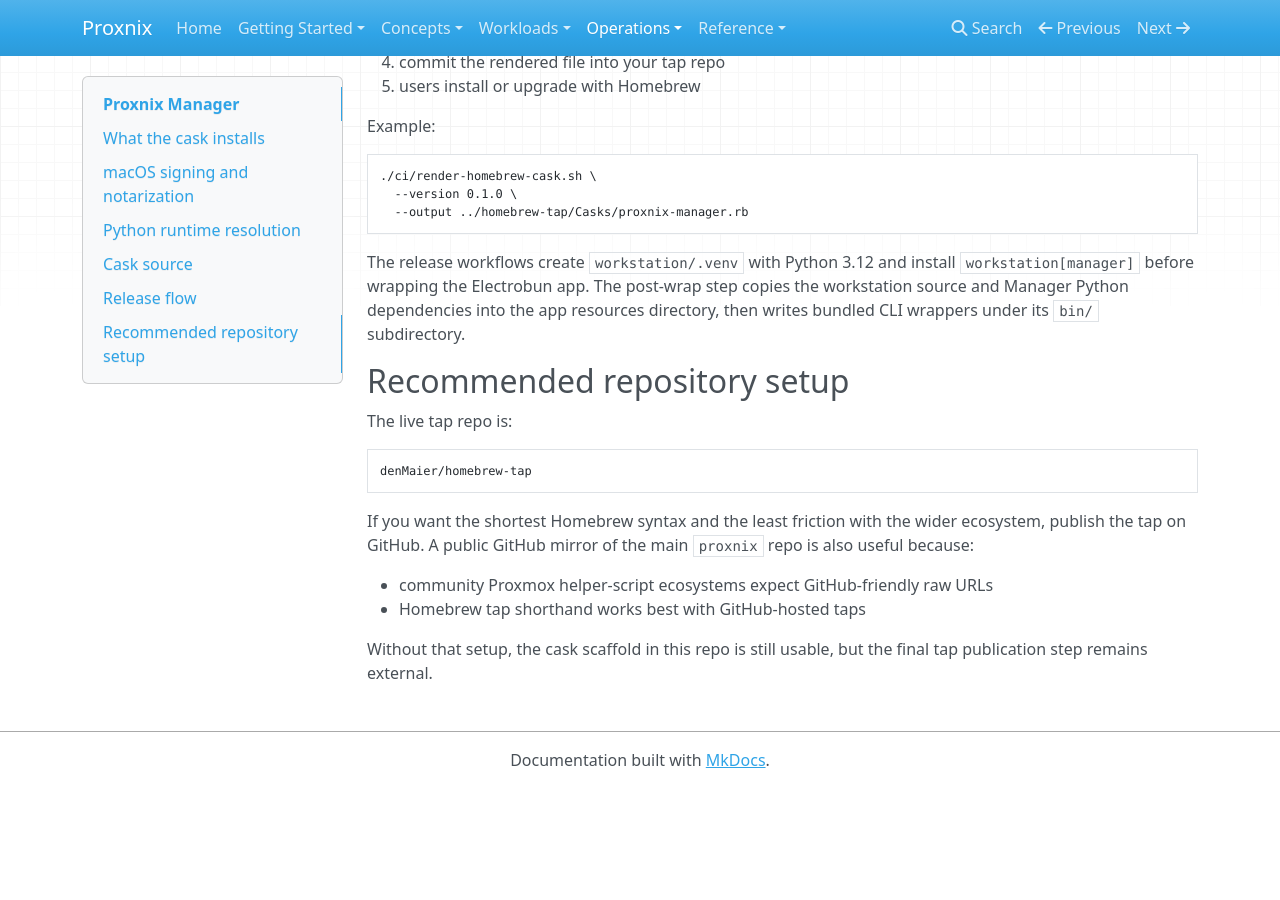
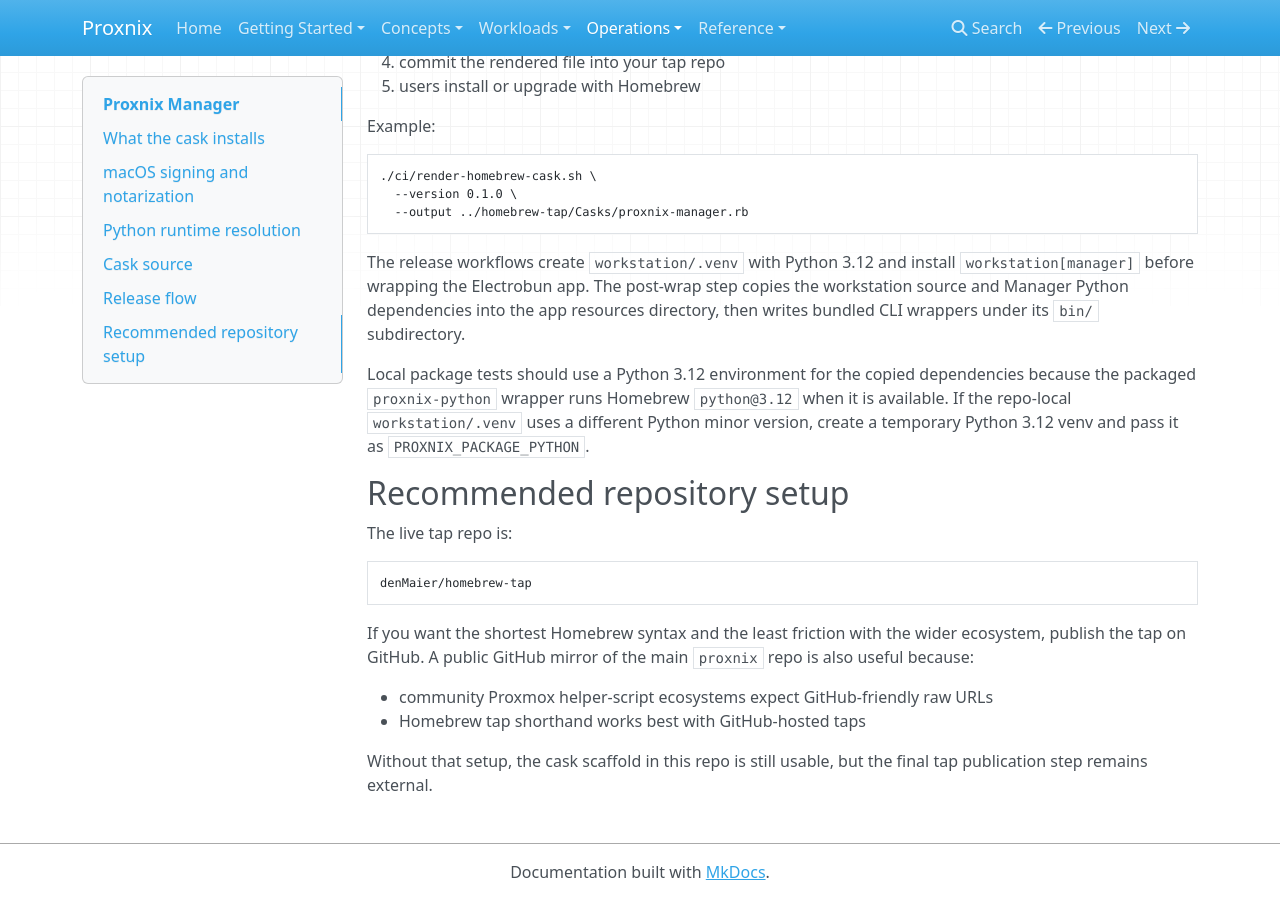
Before and after one commit to denMaier/proxnix, an MkDocs documentation site: the page built from docs/operations/proxnix-manager.md, in a window 1280 px wide and 900 px high, scrolled down 2910 px. Built offline with MkDocs 1.6.1, drawn with Linux system fonts in a browser that asks for light colours; nearby versions of some CDN libraries; before the commit the page ends 3698 px from its top, so only the background shows below that.

Commit message:
Fix packaged manager Python dependency metadata

```diff
--- a/docs/operations/proxnix-manager.md
+++ b/docs/operations/proxnix-manager.md
@@ -158,6 +158,12 @@
 the app resources directory, then writes bundled CLI wrappers under its `bin/`
 subdirectory.
 
+Local package tests should use a Python 3.12 environment for the copied
+dependencies because the packaged `proxnix-python` wrapper runs Homebrew
+`python@3.12` when it is available. If the repo-local `workstation/.venv` uses
+a different Python minor version, create a temporary Python 3.12 venv and pass
+it as `PROXNIX_PACKAGE_PYTHON`.
+
 ## Recommended repository setup
 
 The live tap repo is:
```
Also changed, not shown: 1 other file.
